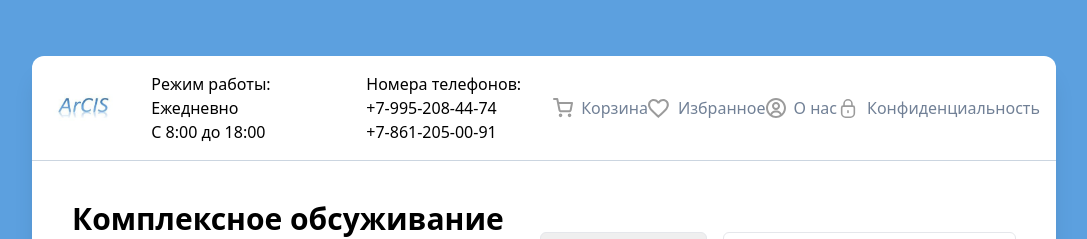
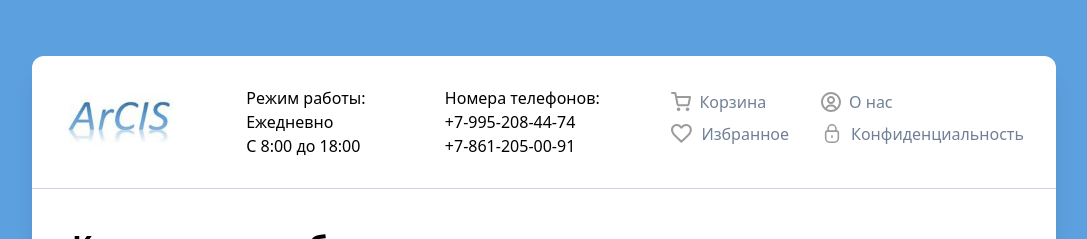
Before and after one commit to Lexa3940/arcis, a Vue app: page / in a window 1280 px wide. Shown: the top 239 px of the page, without its empty margins (96-1183 px from the left). Built offline with nearby package versions, Linux system fonts and the light colour scheme; no server answers.

Commit message:
Update Header.vue

```diff
--- a/src/components/Header.vue
+++ b/src/components/Header.vue
@@ -25,7 +25,8 @@ const emit = defineEmits(['openDrawer'])
       </div>
     </div>
 
-    <ul class="nav-container">
+    <div class="nav-container">
+      <ul class="nav-column">
         <li @click="() => emit('openDrawer')" class="nav-item">
           <img src="/cart.svg" alt="Cart" class="nav-icon" />
           <span>Корзина</span>
@@ -37,7 +38,9 @@ const emit = defineEmits(['openDrawer'])
             <span>Избранное</span>
           </li>
         </router-link>
+      </ul>
 
+      <ul class="nav-column">
         <router-link to="/profile">
           <li class="nav-item">
             <img src="/profile.svg" alt="Profile" class="nav-icon" />
@@ -52,6 +55,7 @@ const emit = defineEmits(['openDrawer'])
           </li>
         </router-link>
       </ul>
+    </div>
   </header>
 </template>
 
@@ -65,6 +69,7 @@ const emit = defineEmits(['openDrawer'])
   grid-gap: 1rem;
   border-bottom: 1px solid #cbd5e0;
   padding: 1rem;
+  text-align: center;
 }
 
 @media(min-width: 768px) {
@@ -73,46 +78,65 @@ const emit = defineEmits(['openDrawer'])
       "logo info nav";
     grid-template-columns: auto 1fr auto;
     align-items: center;
+    text-align: left;
   }
 }
 
 .logo-container {
   grid-area: logo;
   display: flex;
+  justify-content: center;
   align-items: center;
 }
 
 .logo {
-  max-height: 50px;
+  max-height: 70px;
+}
+
+@media(min-width: 768px) {
+  .logo {
+    max-height: 100px;
+  }
 }
 
 .info-container {
   grid-area: info;
   display: flex;
   flex-direction: column;
-  text-align: center;
+  justify-content: center;
 }
 
 @media(min-width: 768px) {
   .info-container {
     flex-direction: row;
-    justify-content: space-between;
-    align-items: center;
+    justify-content: space-around;
+    text-align: left;
   }
 }
 
 .working-hours, .phone-numbers {
   margin: 0 1rem;
-  text-align: left;
 }
 
 .nav-container {
   grid-area: nav;
   display: flex;
+  flex-direction: column;
+}
+
+@media(min-width: 768px) {
+  .nav-container {
+    flex-direction: row;
     justify-content: space-around;
+  }
+}
+
+.nav-column {
+  display: flex;
+  flex-direction: column;
   list-style: none;
   padding: 0;
-  margin: 0;
+  margin: 0 1rem;
 }
 
 .nav-item {
@@ -121,6 +145,7 @@ const emit = defineEmits(['openDrawer'])
   cursor: pointer;
   color: #718096;
   transition: color 0.3s ease;
+  margin-bottom: 0.5rem;
   white-space: nowrap;
 }
 
```
Lines whose indentation alone changed are shown as unchanged.
